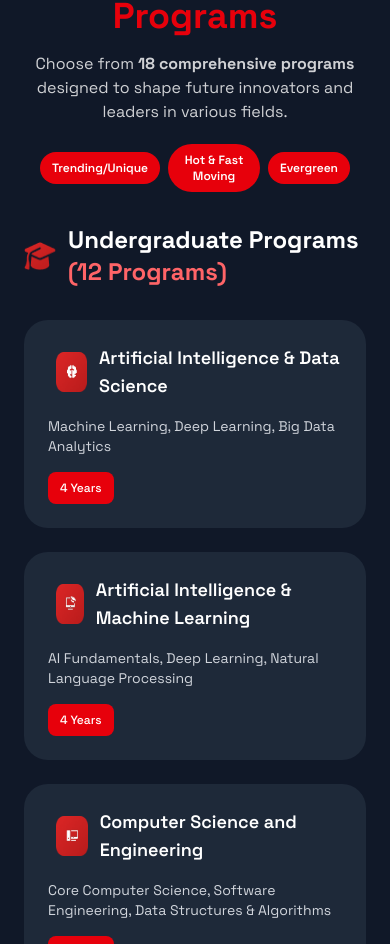
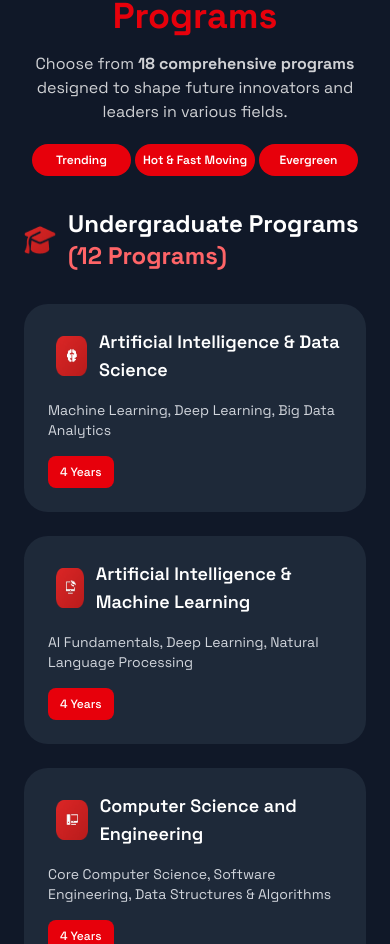
Before and after one commit to ProductFactory-01/agentic_bitrix, a React (Vite) app in the folder frontend/: page / in a window 390 px wide. Shown: the part 968-1912 px from the top of the page. Built offline with nearby package versions, Linux system fonts and the light colour scheme.

Commit message:
Update:btn in acadmic-program

```diff
--- a/frontend/src/Components/academic-programs.jsx
+++ b/frontend/src/Components/academic-programs.jsx
@@ -367,27 +367,31 @@ const AcademicPrograms = () => {
         </div>
 
         {/* Program Type Buttons */}
-        <div className="flex flex-row justify-center items-center gap-2 sm:gap-2 mb-8 sm:mb-12 px-4">
+        <div className="flex flex-row justify-center items-center gap-1 sm:gap-4 mb-8 sm:mb-12 px-2 sm:px-4">
           <button
-            className={`w-auto sm:w-auto px-3 sm:px-6 py-2 sm:py-2 rounded-full cursor-pointer font-semibold text-xs sm:text-base transition-all duration-300 ${programType === "UG"
+            className={`flex-1 sm:flex-none sm:w-auto px-2 sm:px-6 py-2 sm:py-2 rounded-full cursor-pointer font-semibold text-xs sm:text-base transition-all duration-300 whitespace-nowrap ${programType === "UG"
                 ? "bg-gray-700 text-white shadow-lg"
                 : "bg-red-600 text-white hover:bg-white hover:text-black hover:shadow-lg hover:scale-105 active:scale-95"
               }`}
             onClick={() => setProgramType(programType === "UG" ? null : "UG")}
           >
-            Trending/Unique
+            <span className="hidden sm:inline">Trending/Unique</span>
+            <span className="sm:hidden">Trending</span>
           </button>
+
           <button
-            className={`w-auto sm:w-auto px-3 sm:px-6 py-2 sm:py-2 rounded-full cursor-pointer font-semibold text-xs sm:text-base transition-all duration-300 ${programType === "PG"
+            className={`flex-1 sm:flex-none sm:w-auto px-2 sm:px-6 py-2 sm:py-2 rounded-full cursor-pointer font-semibold text-xs sm:text-base transition-all duration-300 whitespace-nowrap ${programType === "PG"
                 ? "bg-gray-700 text-white shadow-lg"
                 : "bg-red-600 text-white hover:bg-white hover:text-black hover:shadow-lg hover:scale-105 active:scale-95"
               }`}
             onClick={() => setProgramType(programType === "PG" ? null : "PG")}
           >
-            Hot & Fast Moving
+            <span className="hidden sm:inline">Hot & Fast Moving</span>
+            <span className="sm:hidden">Hot & Fast Moving</span>
           </button>
+
           <button
-            className={`w-auto sm:w-auto px-3 sm:px-6 py-2 sm:py-2 rounded-full cursor-pointer font-semibold text-xs sm:text-base transition-all duration-300 ${programType === "PhD"
+            className={`flex-1 sm:flex-none sm:w-auto px-2 sm:px-6 py-2 sm:py-2 rounded-full cursor-pointer font-semibold text-xs sm:text-base transition-all duration-300 whitespace-nowrap ${programType === "PhD"
                 ? "bg-gray-700 text-white shadow-lg"
                 : "bg-red-600 text-white hover:bg-white hover:text-black hover:shadow-lg hover:scale-105 active:scale-95"
               }`}
```
Lines whose indentation alone changed are shown as unchanged.
